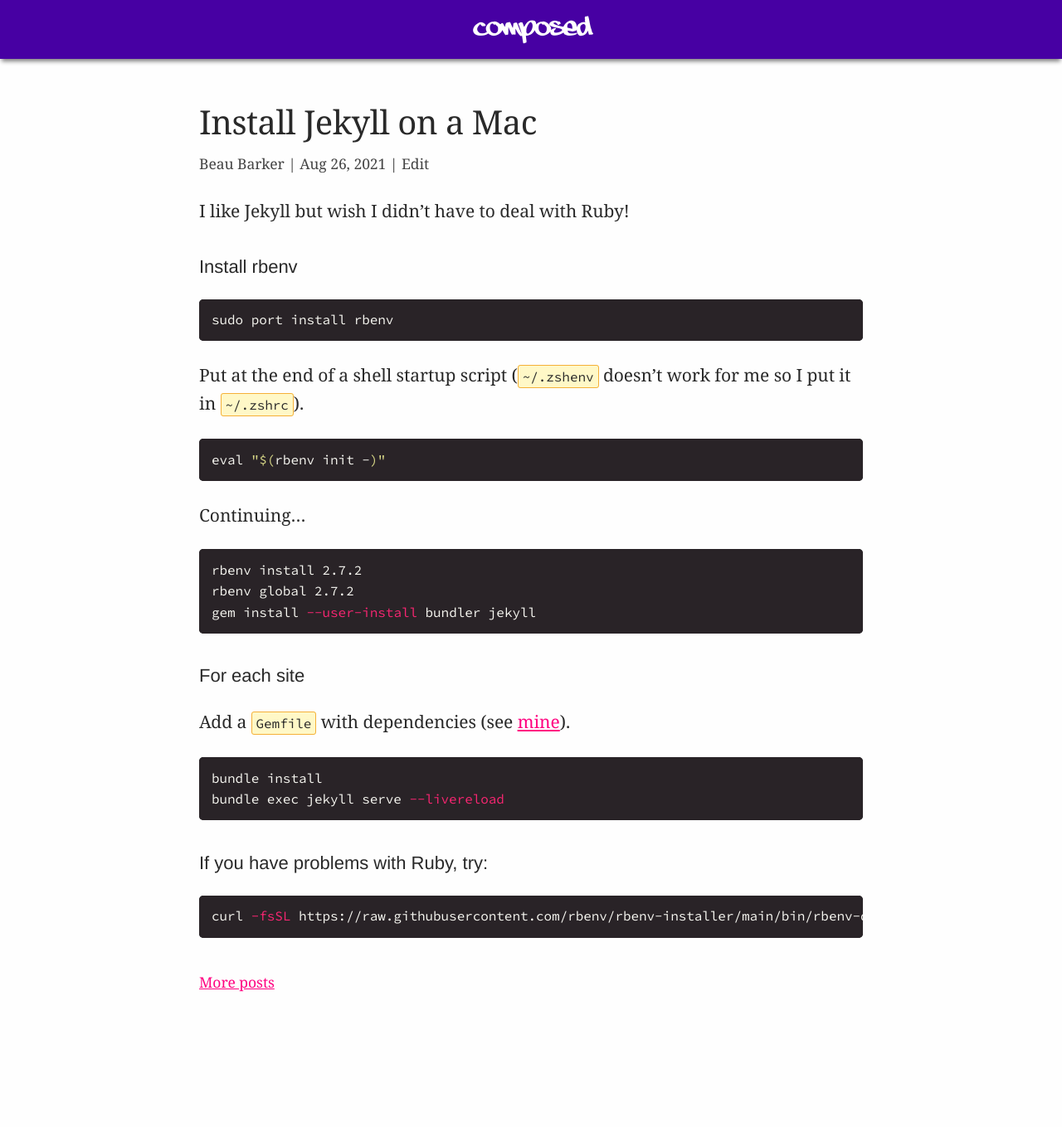
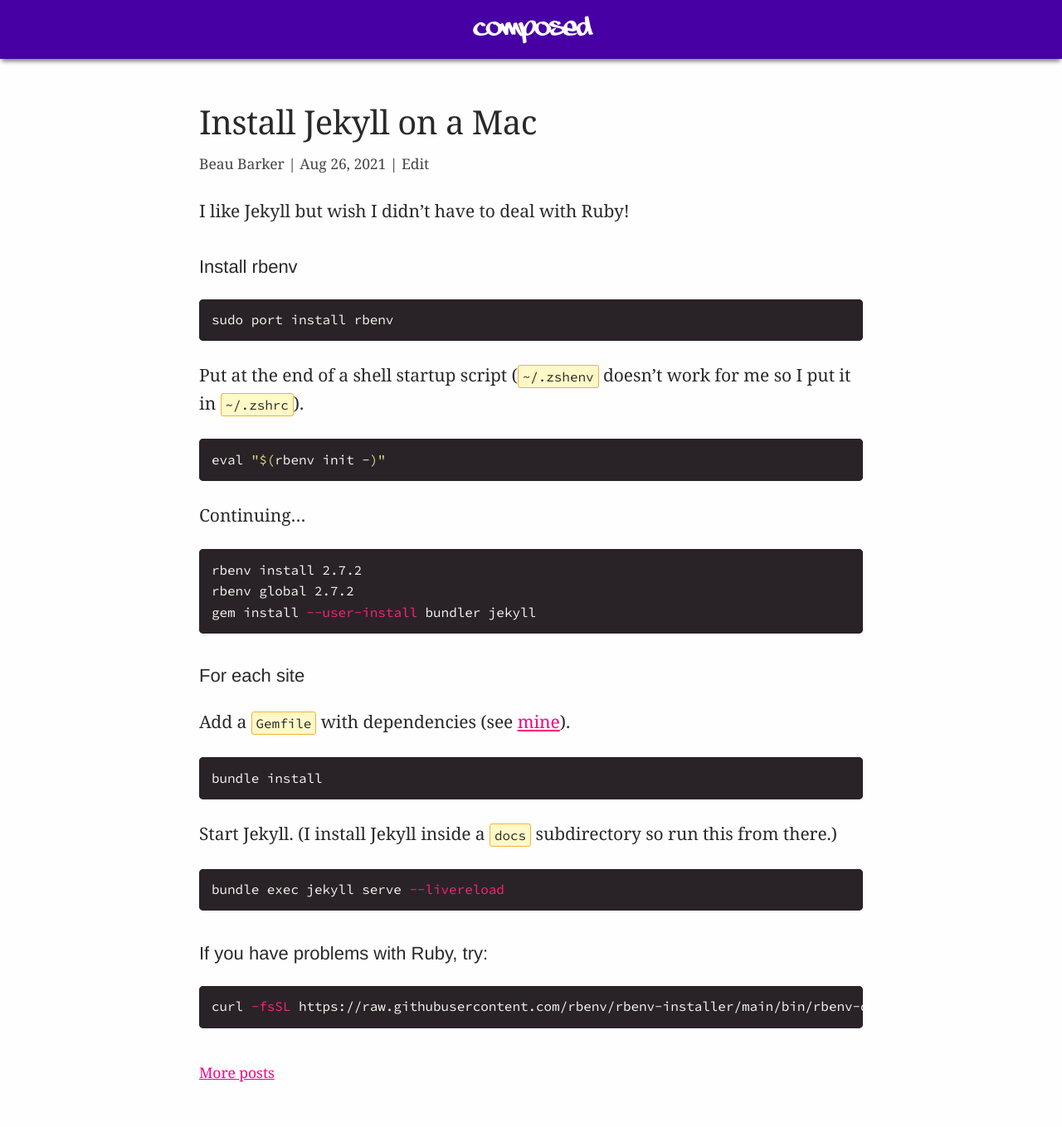
Before and after one commit to explodinglabs/explodinglabs.github.io, a Jekyll site: the page built from docs/_posts/2021-08-26-install-jekyll-on-a-mac.markdown, in a window 1280 px wide. Shown: the whole page at 83% size. Built offline with Jekyll 4.4.1, drawn with Linux system fonts in a browser that asks for light colours; before the commit the page ends 1250 px from its top, so only the background shows below that.

Commit message:
Update Jekyll post

````diff
--- a/docs/_posts/2021-08-26-install-jekyll-on-a-mac.markdown
+++ b/docs/_posts/2021-08-26-install-jekyll-on-a-mac.markdown
@@ -32,6 +32,10 @@
 
 ```sh
 bundle install
+```
+
+Start Jekyll. (I install Jekyll inside a `docs` subdirectory so run this from there.)
+```sh
 bundle exec jekyll serve --livereload
 ```
 
````
